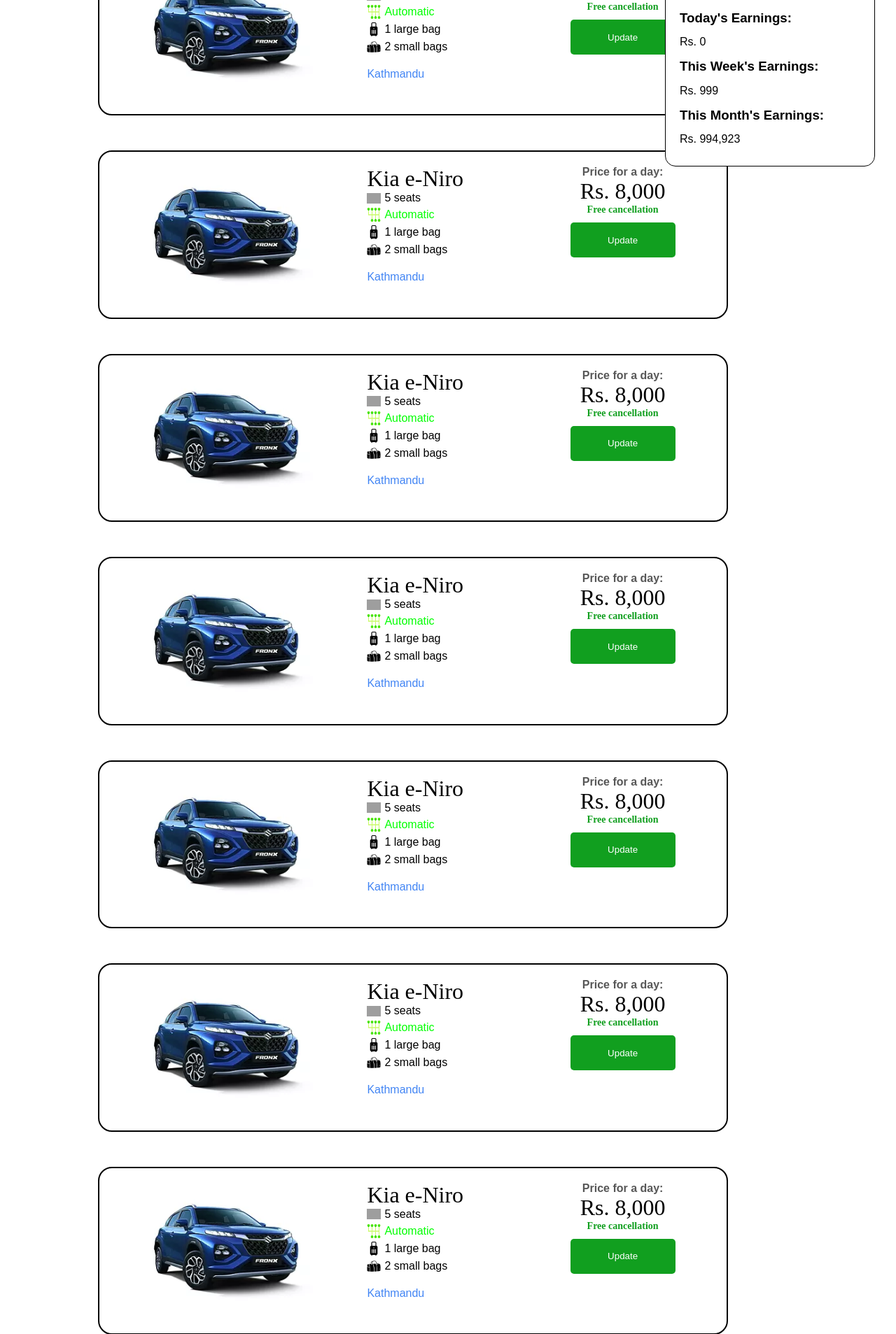
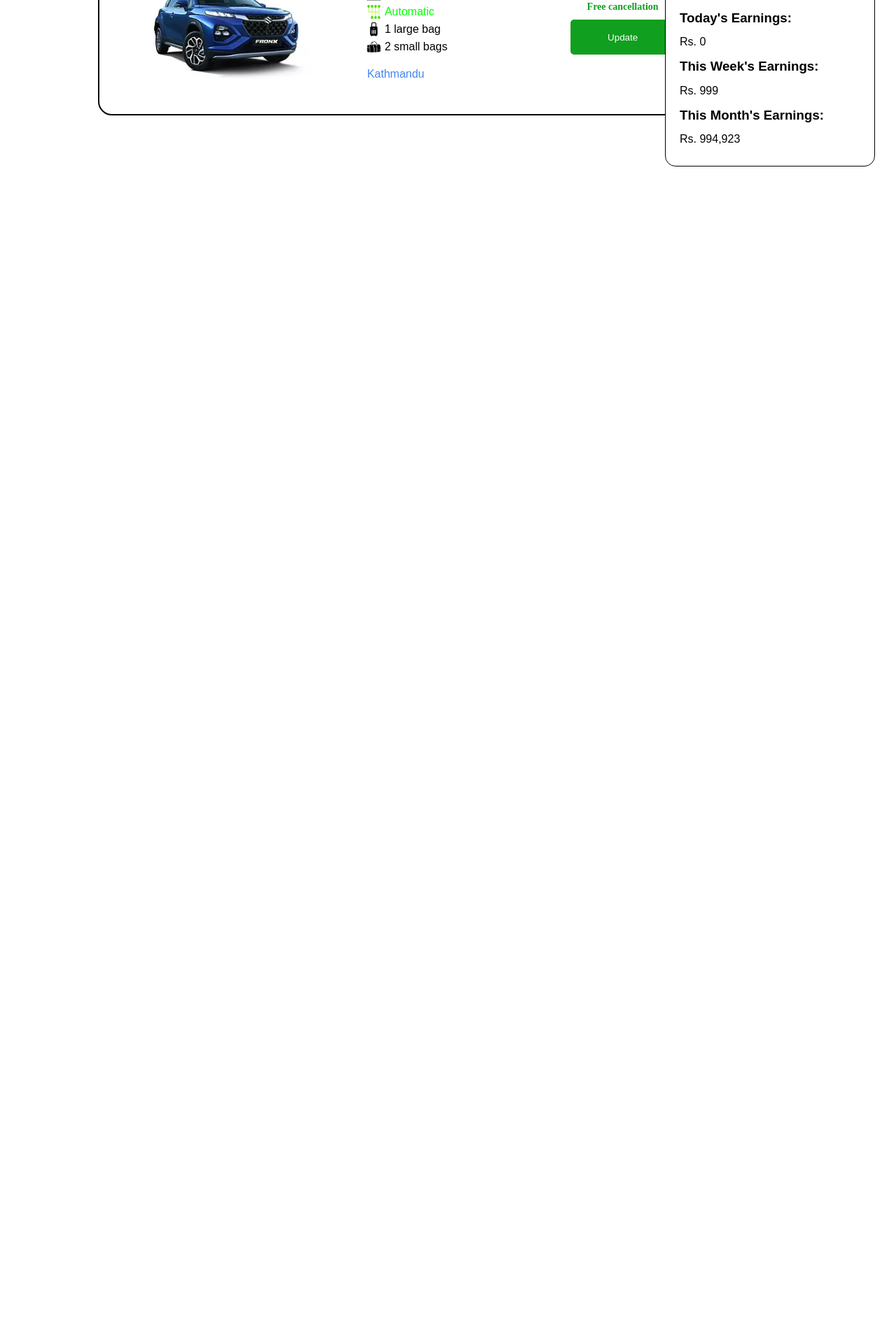
Before and after one commit to jenish0185/Vroom-Car-Rental-, a PHP site: page /admindash.html in a window 1280 px wide. Shown: the part 482-2389 px from the top of the page at 70% size. After the commit the page ends 720 px from the top, so only its background shows below. Run offline with PHP 8.4, Linux system fonts and the light colour scheme; some web fonts are replaced; grey boxes are pictures that could not be loaded.

Commit message:
admin.html

```diff
--- a/admindash.html
+++ b/admindash.html
@@ -84,257 +84,6 @@
           <button class="rent-btn">Update</button>
         </div>
       </div>
-      <!-- <div class="review">
-        <span class="icon-star"></span>
-        <div class="review-box">
-          <p class="rating">7</p>
-        </div>
-        <p class="review-count">10+ reviews</p>
-      </div> -->
-
-      <div class="car-panel">
-        <div class="car-image">
-          <img src="car.webp" alt="Kia e-Niro">
-        </div>
-        <div class="car-details">
-          <h3>Kia e-Niro</h3>
-          <div class="car-specs">
-            <div class="car-spec">
-              <img src="car-chair.png" alt="Seats">
-              <span>5 seats</span>
-            </div>
-            <div class="car-spec">
-              <img src="gear-shift.png" alt="Automatic">
-              <span style="color: rgb(2, 255, 2);">Automatic</span>
-            </div>
-            <div class="car-spec">
-              <img src="suitcase.png" alt="Large Bag">
-              <span>1 large bag</span>
-            </div>
-            <div class="car-spec">
-              <img src="bag.png" alt="Small Bag">
-              <span>2 small bags</span>
-            </div>
-          </div>
-          <p class="location" style="color:#4285F4;">Kathmandu</p>
-        </div>
-        <div class="price">
-          <h4>Price for a day:</h4>
-          <p class="number">Rs. 8,000</p>
-          <p class="free-cancel">Free cancellation</p>
-          <button class="rent-btn">Update</button>
-        </div>
-      </div>
-
-
-      <div class="car-panel">
-        <div class="car-image">
-          <img src="car.webp" alt="Kia e-Niro">
-        </div>
-        <div class="car-details">
-          <h3>Kia e-Niro</h3>
-          <div class="car-specs">
-            <div class="car-spec">
-              <img src="car-chair.png" alt="Seats">
-              <span>5 seats</span>
-            </div>
-            <div class="car-spec">
-              <img src="gear-shift.png" alt="Automatic">
-              <span style="color: rgb(2, 255, 2);">Automatic</span>
-            </div>
-            <div class="car-spec">
-              <img src="suitcase.png" alt="Large Bag">
-              <span>1 large bag</span>
-            </div>
-            <div class="car-spec">
-              <img src="bag.png" alt="Small Bag">
-              <span>2 small bags</span>
-            </div>
-          </div>
-          <p class="location" style="color:#4285F4;">Kathmandu</p>
-        </div>
-        <div class="price">
-          <h4>Price for a day:</h4>
-          <p class="number">Rs. 8,000</p>
-          <p class="free-cancel">Free cancellation</p>
-          <button class="rent-btn">Update</button>
-        </div>
-      </div>
-
-
-      <div class="car-panel">
-        <div class="car-image">
-          <img src="car.webp" alt="Kia e-Niro">
-        </div>
-        <div class="car-details">
-          <h3>Kia e-Niro</h3>
-          <div class="car-specs">
-            <div class="car-spec">
-              <img src="car-chair.png" alt="Seats">
-              <span>5 seats</span>
-            </div>
-            <div class="car-spec">
-              <img src="gear-shift.png" alt="Automatic">
-              <span style="color: rgb(2, 255, 2);">Automatic</span>
-            </div>
-            <div class="car-spec">
-              <img src="suitcase.png" alt="Large Bag">
-              <span>1 large bag</span>
-            </div>
-            <div class="car-spec">
-              <img src="bag.png" alt="Small Bag">
-              <span>2 small bags</span>
-            </div>
-          </div>
-          <p class="location" style="color:#4285F4;">Kathmandu</p>
-        </div>
-        <div class="price">
-          <h4>Price for a day:</h4>
-          <p class="number">Rs. 8,000</p>
-          <p class="free-cancel">Free cancellation</p>
-          <button class="rent-btn">Update</button>
-        </div>
-      </div>
-
-
-      <div class="car-panel">
-        <div class="car-image">
-          <img src="car.webp" alt="Kia e-Niro">
-        </div>
-        <div class="car-details">
-          <h3>Kia e-Niro</h3>
-          <div class="car-specs">
-            <div class="car-spec">
-              <img src="car-chair.png" alt="Seats">
-              <span>5 seats</span>
-            </div>
-            <div class="car-spec">
-              <img src="gear-shift.png" alt="Automatic">
-              <span style="color: rgb(2, 255, 2);">Automatic</span>
-            </div>
-            <div class="car-spec">
-              <img src="suitcase.png" alt="Large Bag">
-              <span>1 large bag</span>
-            </div>
-            <div class="car-spec">
-              <img src="bag.png" alt="Small Bag">
-              <span>2 small bags</span>
-            </div>
-          </div>
-          <p class="location" style="color:#4285F4;">Kathmandu</p>
-        </div>
-        <div class="price">
-          <h4>Price for a day:</h4>
-          <p class="number">Rs. 8,000</p>
-          <p class="free-cancel">Free cancellation</p>
-          <button class="rent-btn">Update</button>
-        </div>
-      </div>
-
-
-      <div class="car-panel">
-        <div class="car-image">
-          <img src="car.webp" alt="Kia e-Niro">
-        </div>
-        <div class="car-details">
-          <h3>Kia e-Niro</h3>
-          <div class="car-specs">
-            <div class="car-spec">
-              <img src="car-chair.png" alt="Seats">
-              <span>5 seats</span>
-            </div>
-            <div class="car-spec">
-              <img src="gear-shift.png" alt="Automatic">
-              <span style="color: rgb(2, 255, 2);">Automatic</span>
-            </div>
-            <div class="car-spec">
-              <img src="suitcase.png" alt="Large Bag">
-              <span>1 large bag</span>
-            </div>
-            <div class="car-spec">
-              <img src="bag.png" alt="Small Bag">
-              <span>2 small bags</span>
-            </div>
-          </div>
-          <p class="location" style="color:#4285F4;">Kathmandu</p>
-        </div>
-        <div class="price">
-          <h4>Price for a day:</h4>
-          <p class="number">Rs. 8,000</p>
-          <p class="free-cancel">Free cancellation</p>
-          <button class="rent-btn">Update</button>
-        </div>
-      </div>
-
-
-      <div class="car-panel">
-        <div class="car-image">
-          <img src="car.webp" alt="Kia e-Niro">
-        </div>
-        <div class="car-details">
-          <h3>Kia e-Niro</h3>
-          <div class="car-specs">
-            <div class="car-spec">
-              <img src="car-chair.png" alt="Seats">
-              <span>5 seats</span>
-            </div>
-            <div class="car-spec">
-              <img src="gear-shift.png" alt="Automatic">
-              <span style="color: rgb(2, 255, 2);">Automatic</span>
-            </div>
-            <div class="car-spec">
-              <img src="suitcase.png" alt="Large Bag">
-              <span>1 large bag</span>
-            </div>
-            <div class="car-spec">
-              <img src="bag.png" alt="Small Bag">
-              <span>2 small bags</span>
-            </div>
-          </div>
-          <p class="location" style="color:#4285F4;">Kathmandu</p>
-        </div>
-        <div class="price">
-          <h4>Price for a day:</h4>
-          <p class="number">Rs. 8,000</p>
-          <p class="free-cancel">Free cancellation</p>
-          <button class="rent-btn">Update</button>
-        </div>
-      </div>
-
-
-      <div class="car-panel">
-        <div class="car-image">
-          <img src="car.webp" alt="Kia e-Niro">
-        </div>
-        <div class="car-details">
-          <h3>Kia e-Niro</h3>
-          <div class="car-specs">
-            <div class="car-spec">
-              <img src="car-chair.png" alt="Seats">
-              <span>5 seats</span>
-            </div>
-            <div class="car-spec">
-              <img src="gear-shift.png" alt="Automatic">
-              <span style="color: rgb(2, 255, 2);">Automatic</span>
-            </div>
-            <div class="car-spec">
-              <img src="suitcase.png" alt="Large Bag">
-              <span>1 large bag</span>
-            </div>
-            <div class="car-spec">
-              <img src="bag.png" alt="Small Bag">
-              <span>2 small bags</span>
-            </div>
-          </div>
-          <p class="location" style="color:#4285F4;">Kathmandu</p>
-        </div>
-        <div class="price">
-          <h4>Price for a day:</h4>
-          <p class="number">Rs. 8,000</p>
-          <p class="free-cancel">Free cancellation</p>
-          <button class="rent-btn">Update</button>
-        </div>
-      </div>
 
 
 
```
Also changed, not shown: styles.css (+50 -0 lines).
